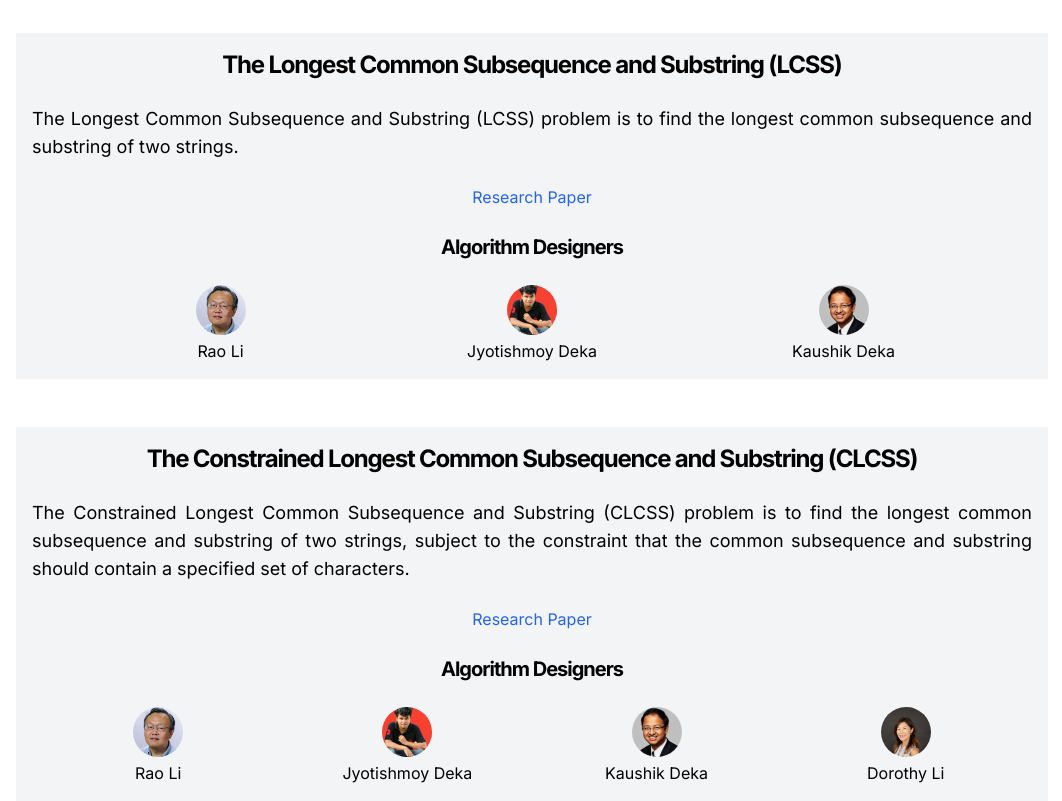
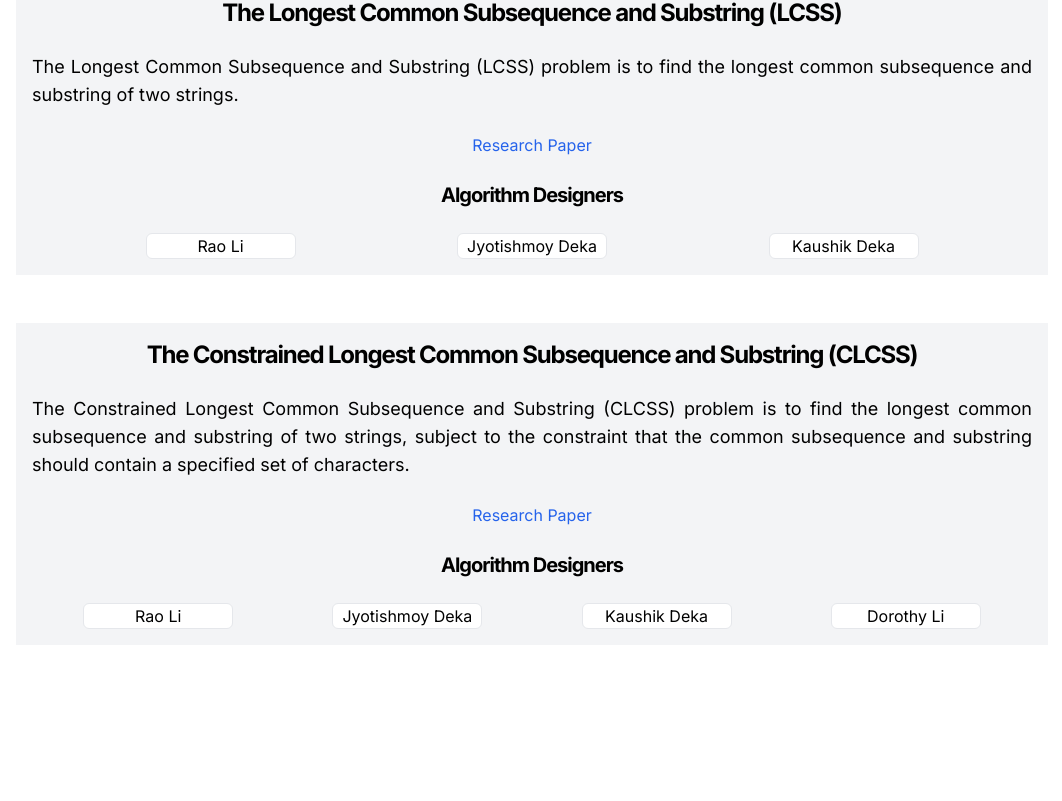
Before and after one commit to aaronkarius/LCSS, a Next.js app: page / in a window 1280 px wide. Shown: the part 402-1203 px from the top of the page, without its empty margins (108-1170 px from the left). After the commit the page ends 1047 px from the top, so only its background shows below. Built offline with nearby package versions, Linux system fonts and the light colour scheme.

Commit message:
removing images

```diff
--- a/app/page.jsx
+++ b/app/page.jsx
@@ -21,14 +21,7 @@ const Home = () => {
                         <p className="text-lg font-bold tracking-tighter text-center lg:text-xl">
                             Website Developer
                         </p>
-                        <div className="flex flex-col items-center gap-1 min-w-[150px]">
-                            <Image
-                                src="/aaron.jpg"
-                                width={50}
-                                height={50}
-                                alt="Portrait"
-                                className="rounded-full"
-                            />
+                        <div className="flex flex-col items-center gap-1 min-w-[150px] border rounded-md bg-gray-100 dark:bg-gray-800">
                             <div>Aaron Karius</div>
                         </div>
                     </div>
@@ -60,34 +53,13 @@ const Home = () => {
                     Algorithm Designers
                 </p>
                 <div className="flex flex-wrap w-full gap-12 justify-evenly">
-                    <div className="flex flex-col items-center gap-1 min-w-[150px]">
-                        <Image
-                            src="/rao.jpg"
-                            width={50}
-                            height={50}
-                            alt="Portrait"
-                            className="rounded-full"
-                        />
+                    <div className="flex flex-col items-center gap-1 min-w-[150px] border rounded-md bg-white dark:bg-black">
                         <div>Rao Li</div>
                     </div>
-                    <div className="flex flex-col items-center gap-1 min-w-[150px]">
-                        <Image
-                            src="/j-deka.jpg"
-                            width={50}
-                            height={50}
-                            alt="Portrait"
-                            className="rounded-full"
-                        />
+                    <div className="flex flex-col items-center gap-1 min-w-[150px] border rounded-md bg-white dark:bg-black">
                         <div>Jyotishmoy Deka</div>
                     </div>
-                    <div className="flex flex-col items-center gap-1 min-w-[150px]">
-                        <Image
-                            src="/k-deka.jpg"
-                            width={50}
-                            height={50}
-                            alt="Portrait"
-                            className="rounded-full"
-                        />
+                    <div className="flex flex-col items-center gap-1 min-w-[150px] border rounded-md bg-white dark:bg-black">
                         <div>Kaushik Deka</div>
                     </div>
                 </div>
@@ -115,44 +87,16 @@ const Home = () => {
                     Algorithm Designers
                 </p>
                 <div className="flex flex-wrap w-full gap-12 justify-evenly">
-                    <div className="flex flex-col items-center gap-1 min-w-[150px]">
-                        <Image
-                            src="/rao.jpg"
-                            width={50}
-                            height={50}
-                            alt="Portrait"
-                            className="rounded-full"
-                        />
+                    <div className="flex flex-col items-center gap-1 min-w-[150px] border rounded-md bg-white dark:bg-black">
                         <div>Rao Li</div>
                     </div>
-                    <div className="flex flex-col items-center gap-1 min-w-[150px]">
-                        <Image
-                            src="/j-deka.jpg"
-                            width={50}
-                            height={50}
-                            alt="Portrait"
-                            className="rounded-full"
-                        />
+                    <div className="flex flex-col items-center gap-1 min-w-[150px] border rounded-md bg-white dark:bg-black">
                         <div>Jyotishmoy Deka</div>
                     </div>
-                    <div className="flex flex-col items-center gap-1 min-w-[150px]">
-                        <Image
-                            src="/k-deka.jpg"
-                            width={50}
-                            height={50}
-                            alt="Portrait"
-                            className="rounded-full"
-                        />
+                    <div className="flex flex-col items-center gap-1 min-w-[150px] border rounded-md bg-white dark:bg-black">
                         <div>Kaushik Deka</div>
                     </div>
-                    <div className="flex flex-col items-center gap-1 min-w-[150px]">
-                        <Image
-                            src="/dorothy.jpg"
-                            width={50}
-                            height={50}
-                            alt="Portrait"
-                            className="rounded-full"
-                        />
+                    <div className="flex flex-col items-center gap-1 min-w-[150px] border rounded-md bg-white dark:bg-black">
                         <div>Dorothy Li</div>
                     </div>
                 </div>
```
